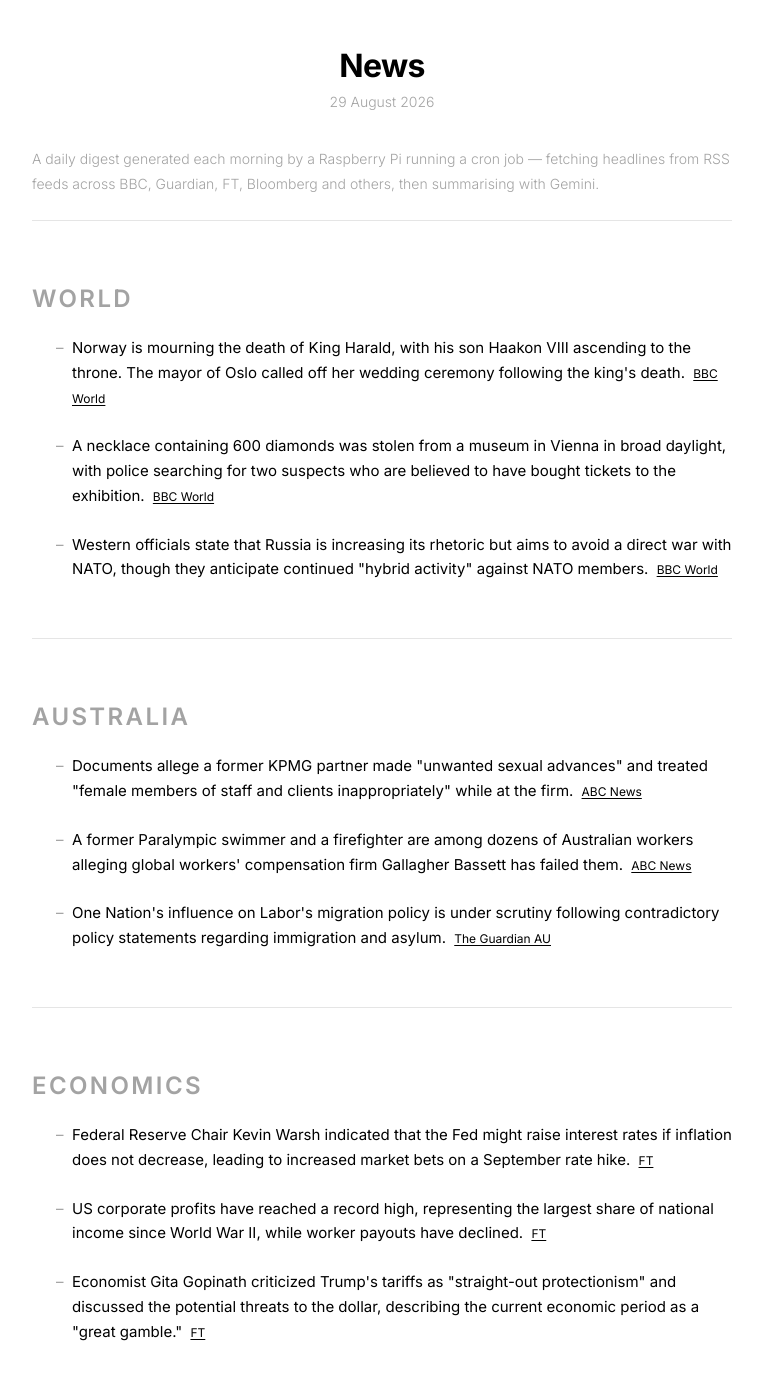
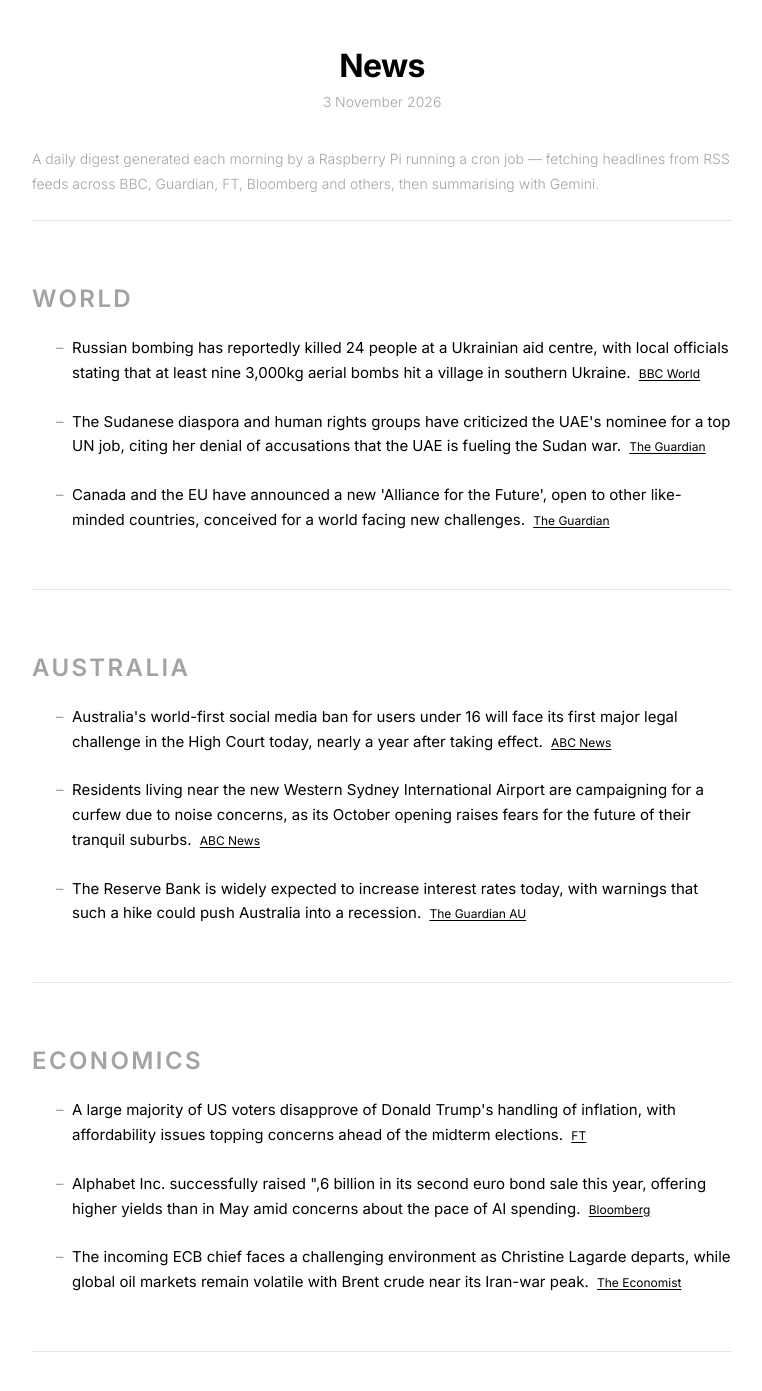
Before and after one commit to s-jac/s-jac.github.io, a Jekyll site: the page built from projects/news.html, in a window 1280 px wide and 1400 px high. Shown: the top 1391 px of the window, without its empty margins (258-1020 px from the left). Built offline with Jekyll 4.4.1, drawn with Linux system fonts in a browser that asks for light colours; some of the changed text lies outside the part shown.

Commit message:
daily news update 3 November 2026

```diff
--- a/_data/news.json
+++ b/_data/news.json
@@ -1,24 +1,24 @@
 {
-  "date": "29 August 2026",
-  "generated_at": "2026-08-28T21:00:30.445210+00:00",
+  "date": "3 November 2026",
+  "generated_at": "2026-11-02T20:00:27.597797+00:00",
   "sections": [
     {
       "heading": "World",
       "bullets": [
         {
-          "text": "Norway is mourning the death of King Harald, with his son Haakon VIII ascending to the throne. The mayor of Oslo called off her wedding ceremony following the king's death.",
+          "text": "Russian bombing has reportedly killed 24 people at a Ukrainian aid centre, with local officials stating that at least nine 3,000kg aerial bombs hit a village in southern Ukraine.",
           "source": "BBC World",
           "url": "https://www.bbc.com/news/world"
         },
         {
-          "text": "A necklace containing 600 diamonds was stolen from a museum in Vienna in broad daylight, with police searching for two suspects who are believed to have bought tickets to the exhibition.",
-          "source": "BBC World",
-          "url": "https://www.bbc.com/news/world"
+          "text": "The Sudanese diaspora and human rights groups have criticized the UAE's nominee for a top UN job, citing her denial of accusations that the UAE is fueling the Sudan war.",
+          "source": "The Guardian",
+          "url": "https://www.theguardian.com"
         },
         {
-          "text": "Western officials state that Russia is increasing its rhetoric but aims to avoid a direct war with NATO, though they anticipate continued \"hybrid activity\" against NATO members.",
-          "source": "BBC World",
-          "url": "https://www.bbc.com/news/world"
+          "text": "Canada and the EU have announced a new 'Alliance for the Future', open to other like-minded countries, conceived for a world facing new challenges.",
+          "source": "The Guardian",
+          "url": "https://www.theguardian.com"
         }
       ]
     },
@@ -26,17 +26,17 @@
       "heading": "Australia",
       "bullets": [
         {
-          "text": "Documents allege a former KPMG partner made \"unwanted sexual advances\" and treated \"female members of staff and clients inappropriately\" while at the firm.",
+          "text": "Australia's world-first social media ban for users under 16 will face its first major legal challenge in the High Court today, nearly a year after taking effect.",
           "source": "ABC News",
           "url": "https://www.abc.net.au/news"
         },
         {
-          "text": "A former Paralympic swimmer and a firefighter are among dozens of Australian workers alleging global workers' compensation firm Gallagher Bassett has failed them.",
+          "text": "Residents living near the new Western Sydney International Airport are campaigning for a curfew due to noise concerns, as its October opening raises fears for the future of their tranquil suburbs.",
           "source": "ABC News",
           "url": "https://www.abc.net.au/news"
         },
         {
-          "text": "One Nation's influence on Labor's migration policy is under scrutiny following contradictory policy statements regarding immigration and asylum.",
+          "text": "The Reserve Bank is widely expected to increase interest rates today, with warnings that such a hike could push Australia into a recession.",
           "source": "The Guardian AU",
           "url": "https://www.theguardian.com/au"
         }
@@ -46,19 +46,19 @@
       "heading": "Economics",
       "bullets": [
         {
-          "text": "Federal Reserve Chair Kevin Warsh indicated that the Fed might raise interest rates if inflation does not decrease, leading to increased market bets on a September rate hike.",
+          "text": "A large majority of US voters disapprove of Donald Trump's handling of inflation, with affordability issues topping concerns ahead of the midterm elections.",
           "source": "FT",
           "url": "https://www.ft.com"
         },
         {
-          "text": "US corporate profits have reached a record high, representing the largest share of national income since World War II, while worker payouts have declined.",
-          "source": "FT",
-          "url": "https://www.ft.com"
+          "text": "Alphabet Inc. successfully raised \",6 billion in its second euro bond sale this year, offering higher yields than in May amid concerns about the pace of AI spending.",
+          "source": "Bloomberg",
+          "url": "https://www.bloomberg.com/markets"
         },
         {
-          "text": "Economist Gita Gopinath criticized Trump's tariffs as \"straight-out protectionism\" and discussed the potential threats to the dollar, describing the current economic period as a \"great gamble.\"",
-          "source": "FT",
-          "url": "https://www.ft.com"
+          "text": "The incoming ECB chief faces a challenging environment as Christine Lagarde departs, while global oil markets remain volatile with Brent crude near its Iran-war peak.",
+          "source": "The Economist",
+          "url": "https://www.economist.com/finance-and-economics"
         }
       ]
     }
```
